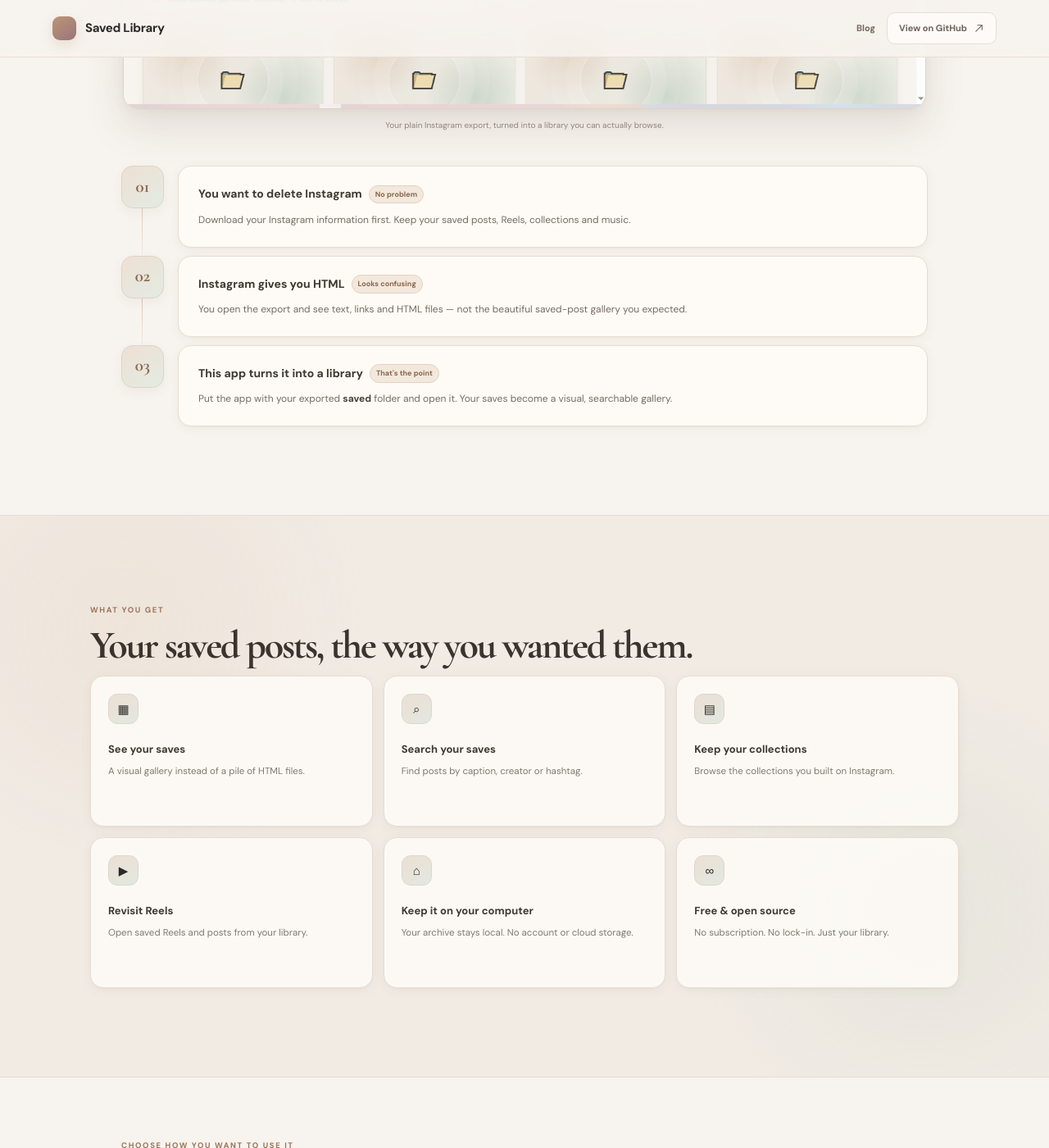
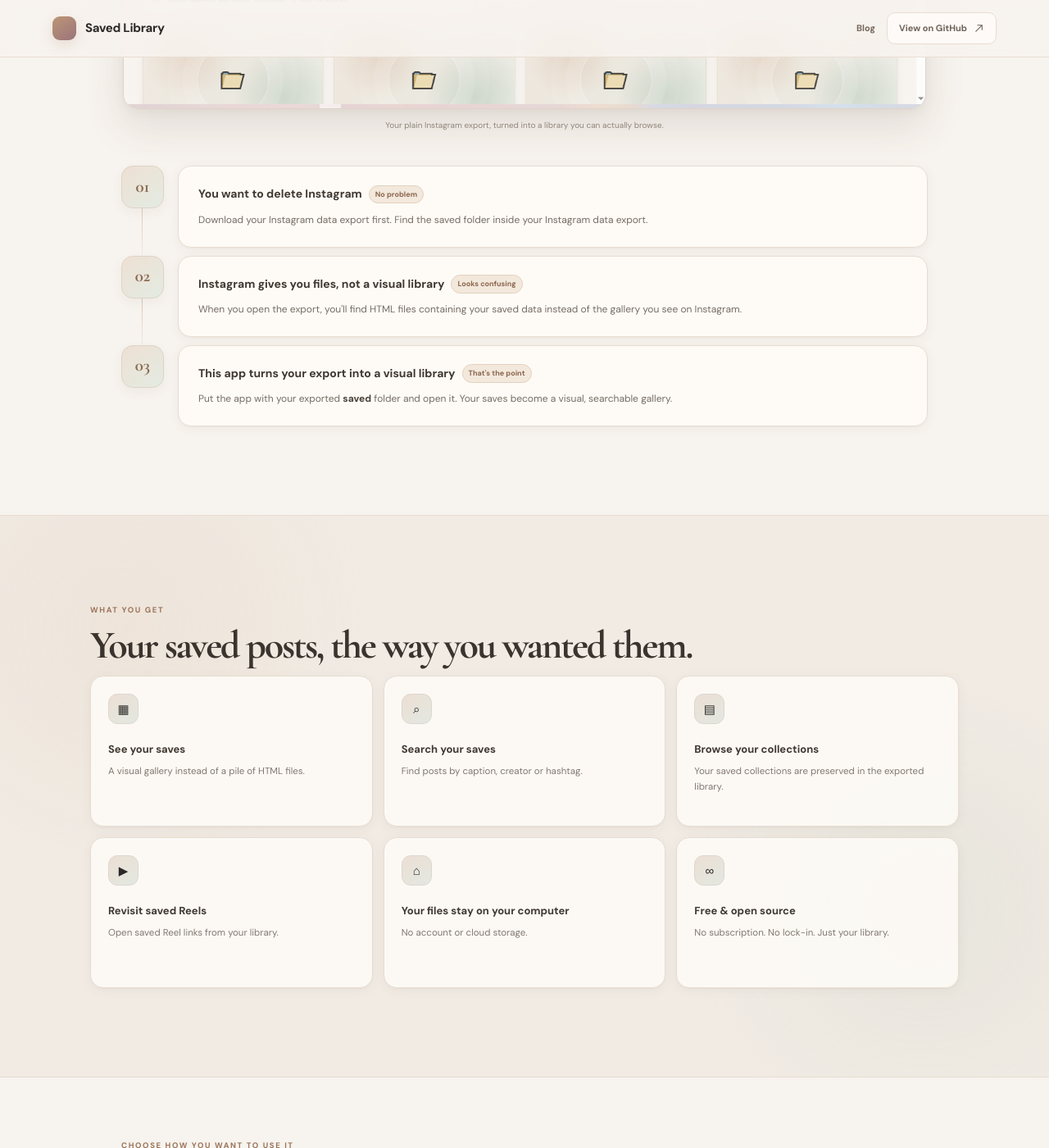
Before and after one commit to sthakur369/instagram-saved-library-site, a Jekyll site: the page built from index.html, in a window 1280 px wide and 1400 px high, scrolled down 1622 px. Shown: the whole window at 82% size. Built offline with Jekyll 4.4.1, drawn with Linux system fonts in a browser that asks for light colours; some of the changed text lies outside the part shown.

Commit message:
updating

```diff
--- a/index.html
+++ b/index.html
@@ -688,7 +688,7 @@ footer a:hover{color:#6e5748}
 
           <div class="hero-actions reveal">
             <a class="btn-primary" href="https://github.com/sthakur369/instagram-saved-library-app" target="_blank" rel="noopener">
-              Save my Instagram library
+              Get the app →
               <svg width="14" height="14" viewBox="0 0 24 24" fill="none" aria-hidden="true">
                 <path d="M5 12h14M13 6l6 6-6 6" stroke="currentColor" stroke-width="2" stroke-linecap="round" stroke-linejoin="round"/>
               </svg>
@@ -740,7 +740,7 @@ footer a:hover{color:#6e5748}
           <div class="step-content">
             <div class="step-title">You want to delete Instagram <span class="tag">No problem</span></div>
             <div class="step-body">
-              Download your Instagram information first. Keep your saved posts, Reels, collections and music.
+              Download your Instagram data export first. Find the saved folder inside your Instagram data export.
             </div>
           </div>
         </article>
@@ -748,9 +748,9 @@ footer a:hover{color:#6e5748}
         <article class="step reveal">
           <div class="step-num">02</div>
           <div class="step-content">
-            <div class="step-title">Instagram gives you HTML <span class="tag">Looks confusing</span></div>
+            <div class="step-title">Instagram gives you files, not a visual library <span class="tag">Looks confusing</span></div>
             <div class="step-body">
-              You open the export and see text, links and HTML files — not the beautiful saved-post gallery you expected.
+			  When you open the export, you'll find HTML files containing your saved data instead of the gallery you see on Instagram.
             </div>
           </div>
         </article>
@@ -758,7 +758,7 @@ footer a:hover{color:#6e5748}
         <article class="step reveal">
           <div class="step-num">03</div>
           <div class="step-content">
-            <div class="step-title">This app turns it into a library <span class="tag">That's the point</span></div>
+            <div class="step-title">This app turns your export into a visual library <span class="tag">That's the point</span></div>
             <div class="step-body">
               Put the app with your exported <strong>saved</strong> folder and open it.
               Your saves become a visual, searchable gallery.
@@ -788,20 +788,20 @@ footer a:hover{color:#6e5748}
 
         <article class="feature-card reveal">
           <div class="feature-icon">▤</div>
-          <div class="feature-title">Keep your collections</div>
-          <div class="feature-desc">Browse the collections you built on Instagram.</div>
+          <div class="feature-title">Browse your collections</div>
+          <div class="feature-desc">Your saved collections are preserved in the exported library.</div>
         </article>
 
         <article class="feature-card reveal">
           <div class="feature-icon">▶</div>
-          <div class="feature-title">Revisit Reels</div>
-          <div class="feature-desc">Open saved Reels and posts from your library.</div>
+          <div class="feature-title">Revisit saved Reels</div>
+          <div class="feature-desc">Open saved Reel links from your library.</div>
         </article>
 
         <article class="feature-card reveal">
           <div class="feature-icon">⌂</div>
-          <div class="feature-title">Keep it on your computer</div>
-          <div class="feature-desc">Your archive stays local. No account or cloud storage.</div>
+          <div class="feature-title">Your files stay on your computer</div>
+          <div class="feature-desc">No account or cloud storage.</div>
         </article>
 
         <article class="feature-card reveal">
@@ -828,7 +828,7 @@ footer a:hover{color:#6e5748}
           <div class="setup-list">
             <div><span>1</span><p><strong>Download Python</strong> from the official Python website.</p></div>
             <div><span>2</span><p><strong>Install it</strong> and check <strong>“Add Python to PATH”</strong> when shown.</p></div>
-            <div><span>3</span><p><strong>Put the app inside Instagram's <code>saved</code> folder.</strong></p></div>
+            <div><span>3</span><p><strong>Put the app inside the <code>saved</code> folder from your Instagram export.</strong></p></div>
             <div><span>4</span><p><strong>Double-click <code>run.bat</code>.</strong> Your library opens in your browser.</p></div>
           </div>
           <a class="setup-link" href="https://www.python.org/downloads/" target="_blank" rel="noopener noreferrer">Download Python from the official website ↗</a>
```
Also changed, not shown: other parts of index.html (+2 -2 lines), _posts/2026-08-24-how-to-export-instagram-data-html-mobile-desktop.md (+1 -1 lines).
